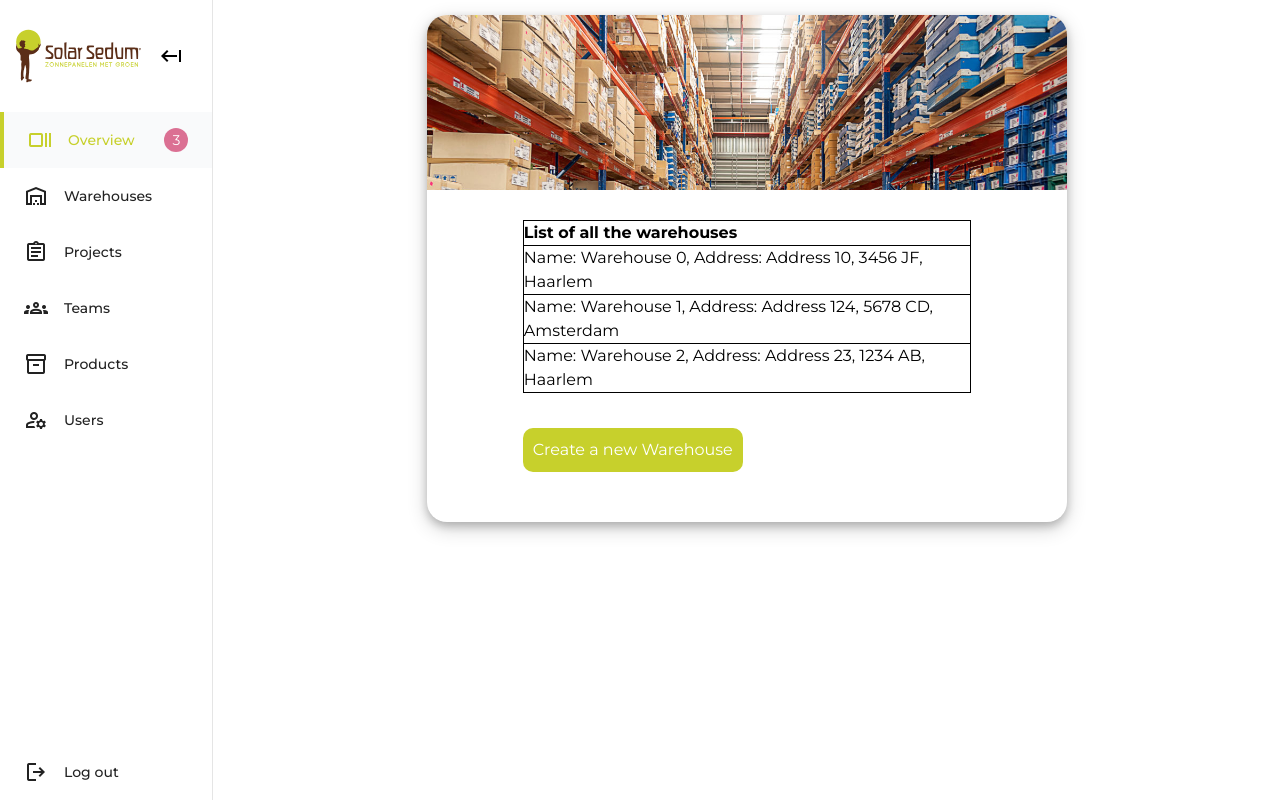
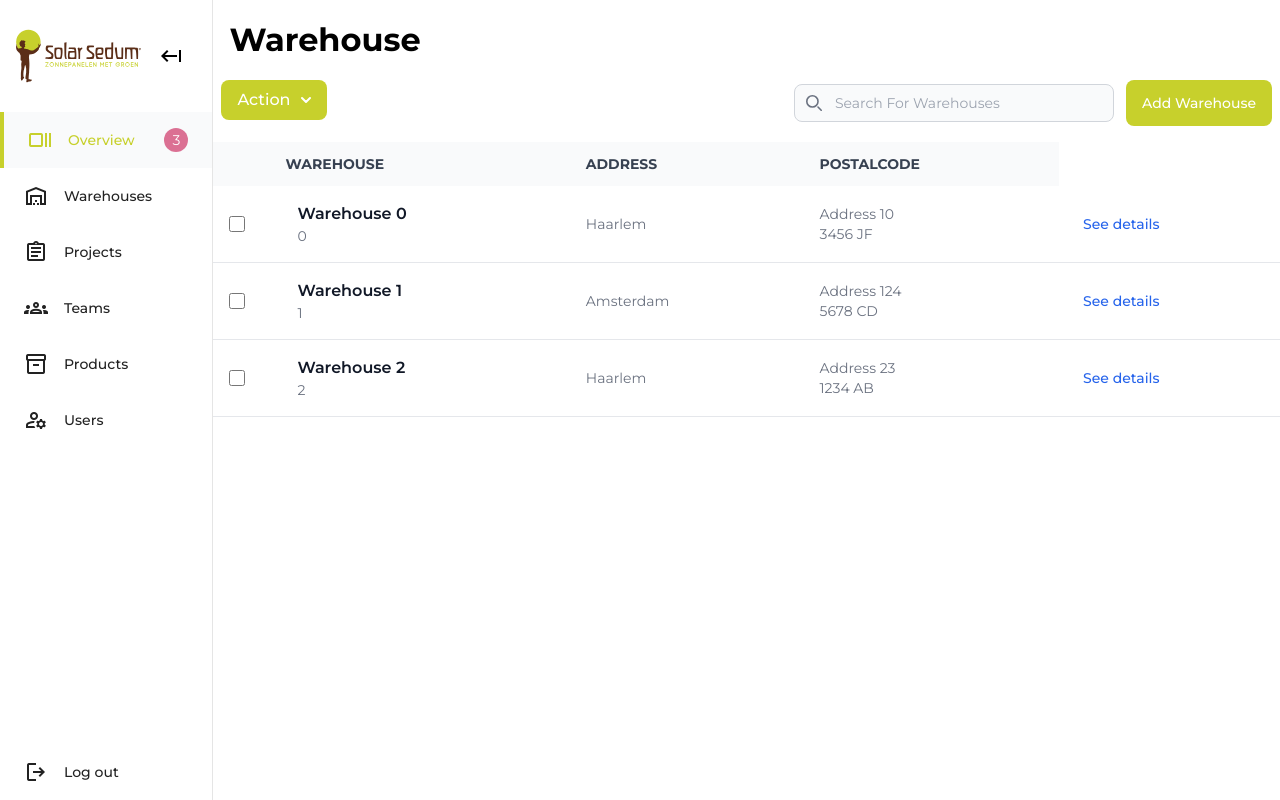
Before and after one commit to ryan-jayTakkenberg/Ewa, a Vue app in the folder frontend/: page /warehouses in a window 1280 px wide. Built offline with nearby package versions, Linux system fonts and the light colour scheme.

Commit message:
Warehouse page work in progress

```diff
--- a/frontend/src/components/warehouse/WarehouseDetailComponent.vue
+++ b/frontend/src/components/warehouse/WarehouseDetailComponent.vue
@@ -1,163 +1,137 @@
-<template>
-  <div class="box">
-    <div class="content">
-      <div class="content-header"></div>
-      <div class="content-box">
-        <div class="content-box-text">
-          <table>
-            <thead>
-            <tr><th>List of all the warehouses</th></tr>
-            </thead>
-            <tbody>
-            <tr v-for="warehouse in warehouseList" :key="warehouse.name" @click="selectWarehouse(warehouse)" :class="{ 'selected': selectedWarehouse === warehouse }">
-              {{"Name: " + warehouse.name + ", Address: " + warehouse.address + ", " + warehouse.postalCode + ", " + warehouse.city}}
-            </tr>
-            </tbody>
-          </table>
-          <button @click="showEditComponent = !showEditComponent" v-if="!selectedWarehouse">Create a new Warehouse</button>
-          <button @click="removeWarehouse()" v-if="selectedWarehouse">Remove selected Warehoue</button>
-        </div>
-      </div>
-    </div>
-  </div>
-  <WarehouseEditComponent
-      v-if="showEditComponent"
-      @cancel="handleCancel"
-      :name="selectedWarehouse ? selectedWarehouse.name : ''"
-      :address="selectedWarehouse ? selectedWarehouse.address : ''"
-      :postalCode="selectedWarehouse ? selectedWarehouse.postalCode : ''"
-      :city="selectedWarehouse ? selectedWarehouse.city : ''"
-      @add-warehouse="addWarehouse"
-      @save-warehouse="saveWarehouse"
-  />
-</template>
+<script>
+import TitleComponent from "@/components/general/SolarTitle.vue";
+import SearchBarComponent from "@/components/general/SolarSearchbar.vue";
+import ButtonComponent from "@/components/general/SolarButton.vue";
+import SolarTable from "@/components/general/SolarTable.vue";
+import SolarDropdownMenuButton from "@/components/general/SolarDropdownMenuButton.vue";
+import SolarDropdownMenuItem from "@/components/general/SolarDropdownMenuItem.vue";
+import Warehouse from "@/models/warehouse";
+import WarehouseRowComponent from "@/components/warehouseView/WarehouseRowComponent";
 
-<script>
-import Warehouse from "@/models/warehouse";
-import WarehouseEditComponent from "@/components/warehouse/WarehouseEditComponent";
 
 export default {
-  name: 'WarehouseDetailComponent',
+  name: "WarehouseOverview",
   components: {
-    WarehouseEditComponent,
+    SolarDropdownMenuItem,
+    SolarDropdownMenuButton,
+    SolarTable,
+    TitleComponent,
+    SearchBarComponent,
+    ButtonComponent,
+    WarehouseRowComponent,
   },
-  data(){
-    return{
-      warehouseList: [...Warehouse.warehouses],
-      warehouseNumber: 0,
-      selectedWarehouse: null,
-      showEditComponent: false,
+  data() {
+    return {
+      inputValue: '', // Store the input value for searching warehouses
+      warehouses: [...Warehouse.warehouses],
+      selectedWarehouse: null,  // Track the selected warehouse for editing
+      isEditUserModalOpen: false,
+      checkedWarehouses: [],
     };
   },
   created() {
-    if (!this.warehouseList?.length) {
+    if (!this.warehouses?.length) {
       // Keep updating the list if the database has not returned all the data yet
       const fetchingInterval = setInterval(() => {
         if (!Warehouse.fetching) {
-          this.warehouseList = [...Warehouse.warehouses];
+          this.projects = [...Warehouse.projects];
           clearInterval(fetchingInterval);
         }
       }, 100);
     }
   },
   methods: {
-    handleCancel(){
-      this.showEditComponent = false;
-      this.selectedWarehouse = null;
+    handleInputValueChange(value) {
+      console.log(value);
+      this.inputValue = value;
+      // Use this.filterValue to search in the table
     },
-    selectWarehouse(warehouse){
-      if (this.selectedWarehouse === warehouse){
-        this.handleCancel()
+    openEditUserModal(warehouse) {
+      if (!warehouse) {
+        // No user selected
+        return;
+      }
+      this.selectedWarehouse = warehouse;  // Set the selected user
+      this.isEditUserModalOpen = true;  // Open the modal
+    },
+    closeEditUserModal() {
+      this.isEditUserModalOpen = false;
+    },
+    toggleCheckbox(warehouse, isChecked) {
+      if (isChecked) {
+        this.checkedWarehouses.push(warehouse.id);
       } else {
-        this.selectedWarehouse = warehouse;
-        this.showEditComponent = true;
+        this.checkedWarehouses = this.checkedWarehouses.filter(id => id !== warehouse.id);
       }
-    },
-    removeWarehouse(){
-      const index = this.warehouseList.indexOf(this.selectedWarehouse);
-      if (index !== -1) {
-        this.warehouseList.splice(index, 1);
-        this.handleCancel()
-      }
-    },
-    addWarehouse(newWarehouseData) {
-      const name = newWarehouseData.name;
-      const address = newWarehouseData.address;
-      const postalCode =newWarehouseData.postalCode;
-      const city = newWarehouseData.city;
-      const newWarehouse = new Warehouse(name, address, postalCode,city);
-      this.warehouseList.push(newWarehouse);
-      this.handleCancel();
-    },
-    saveWarehouse(updatedWarehouseData) {
-      if (this.selectedWarehouse) {
-        this.selectedWarehouse.name = updatedWarehouseData.name;
-        this.selectedWarehouse.address = updatedWarehouseData.address;
-        this.selectedWarehouse.postalCode = updatedWarehouseData.postalCode;
-        this.selectedWarehouse.city = updatedWarehouseData.city;
-
-      }
+      console.log(this.checkedWarehouses);
+    }, getSelectedUsers() {
+      return this.warehouses.filter(warehouse => this.checkedWarehouses.includes(warehouse.id));
     }
   },
 }
 </script>
 
+<template>
+  <div class="users-header">
+    <TitleComponent page-title="Warehouse"></TitleComponent>
+  </div>
+
+  <div class="users-body">
+    <div class="users-container">
+      <div class="users-action-row">
+        <!-- Action Dropdown Button -->
+        <SolarDropdownMenuButton text-button="Action">
+          <SolarDropdownMenuItem text-menu-item="Edit Warehouse" @click="openEditUserModal(getSelectedUsers()[0])"></SolarDropdownMenuItem>
+          <SolarDropdownMenuItem text-menu-item="Delete Warehouse" @click="openDeleteUserModal"></SolarDropdownMenuItem>
+        </SolarDropdownMenuButton>
+
+        <!-- Searchbar -->
+        <SearchBarComponent place-holder="Search For Warehouses" class="ml-auto" @input="handleInputValueChange"
+        ></SearchBarComponent>
+        <ButtonComponent button-text="Add Warehouse" :onClick="openEditUserModal"></ButtonComponent>
+      </div>
+
+      <SolarTable :columns="['Warehouse', 'Address', 'Postalcode']">
+        <WarehouseRowComponent
+            v-for="(warehouse, index) in warehouses"
+            :key="index"
+            :warehouse="warehouse"
+            :isChecked="warehouse.isChecked"
+            @click-edit-user="openEditUserModal"
+            @toggle-checkbox="toggleCheckbox(warehouse, $event)" ><!-- Pass user and checkbox state -->
+        </WarehouseRowComponent>
+      </SolarTable>
+
+
+    </div>
+  </div>
+
+<!--  <ProjectEditComponent v-if="isEditUserModalOpen" :on-close="closeEditUserModal" :project="selectedProject" ></ProjectEditComponent>-->
+
+</template>
+
 <style scoped>
-.box{
+.users-header {
+  flex-direction: row;
   display: flex;
-  justify-content: center;
-  align-content: center;
+  padding: 1rem;
 }
 
-.content{
-  text-align: center;
-  height: fit-content;
-  width: 60%;
-  border-radius: 20px;
-  box-shadow: 0 4px 8px 0 rgba(0, 0, 0, 0.2), 0 6px 20px 0 rgba(0, 0, 0, 0.19);
-  margin: 15px 0 30px 0;
+.users-action-row {
+  display: flex;
+  margin-bottom: 1rem /* 16px */;
 }
 
-.content-header{
-  height: 175px;
-  background: url("../../../static/images/manageDetailHeader3.jpg") center no-repeat;
-  background-size: cover;
-  border-radius: 20px 20px 0 0 ;
+.users-body {
+  position: relative;
+  overflow-x: auto;
 }
 
-.content-box{
-  margin: 30px 0 30px 0;
-}
-.content-box-text{
-  margin: 0 15% 0 15%;
-  text-align: left;
-}
-
-button{
-  margin: 35px 20px 20px 0;
-  padding: 10px;
-  border: none;
-  border-radius: 10px;
-  background: #c7d02c;
-  color: #fff;
-}
-
-table{
-  border-collapse: collapse;
-  width: 100%;
-}
-
-tr{
-  border: 1px solid black;
-  padding: 10px;
-}
-
-tr:hover{
-  color: #818181;
-  cursor: pointer;
-}
-
-.selected{
-  background: #c7d02c;
+.users-container {
+  flex-direction: column;
+  align-items: center;
+  justify-content: space-between;
+  padding-bottom: 1rem /* 16px */;
+  background-color: white;
 }
 </style>
```
